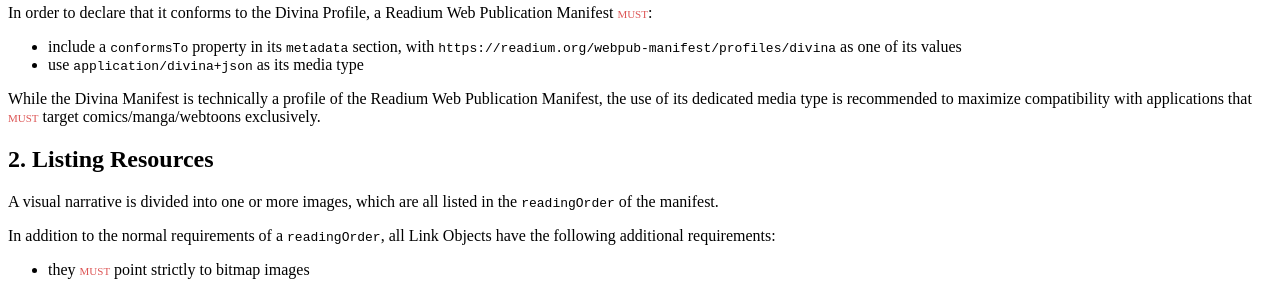
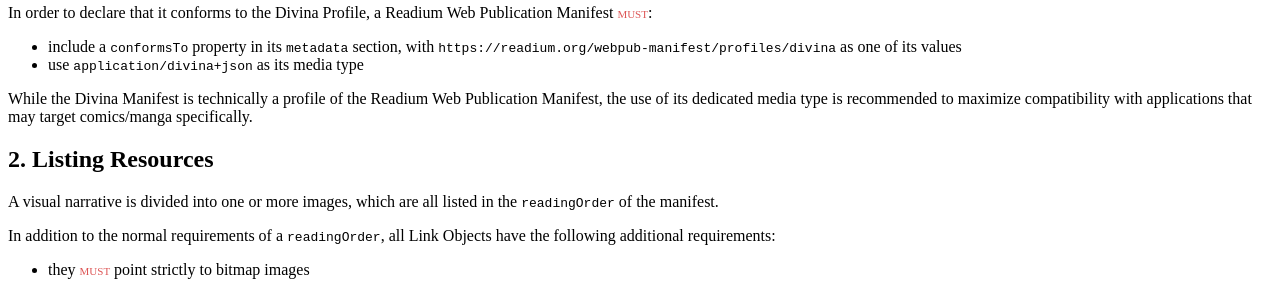
Before and after one commit to readium/webpub-manifest, a Jekyll site: the page built from profiles/divina.md, in a window 1280 px wide and 900 px high, scrolled down 1155 px. Shown: the part 170-465 px from the top of the window. Built offline with Jekyll 4.4.1, drawn with Linux system fonts in a browser that asks for light colours; our own code applies the rules of GitHub Pages for plain Markdown files; comment, search, counter and statistics services are not loaded.

Commit message:
Reverting unrelated change for this PR

```diff
--- a/profiles/divina.md
+++ b/profiles/divina.md
@@ -71,7 +71,7 @@
 - include a `conformsTo` property in its `metadata` section, with `https://readium.org/webpub-manifest/profiles/divina` as one of its values
 - use `application/divina+json` as its media type
 
-While the Divina Manifest is technically a profile of the Readium Web Publication Manifest, the use of its dedicated media type is recommended to maximize compatibility with applications that <strong class="rfc">must</strong> target comics/manga/webtoons exclusively.
+While the Divina Manifest is technically a profile of the Readium Web Publication Manifest, the use of its dedicated media type is recommended to maximize compatibility with applications that may target comics/manga specifically.
 
 ## 2. Listing Resources
 
```
